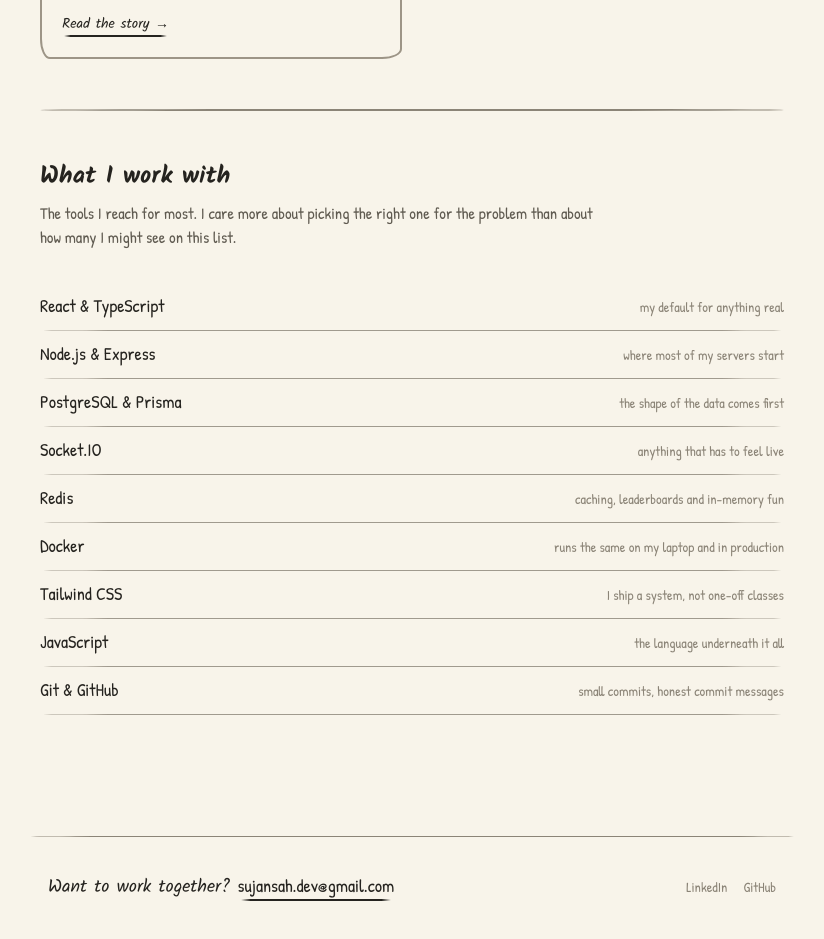
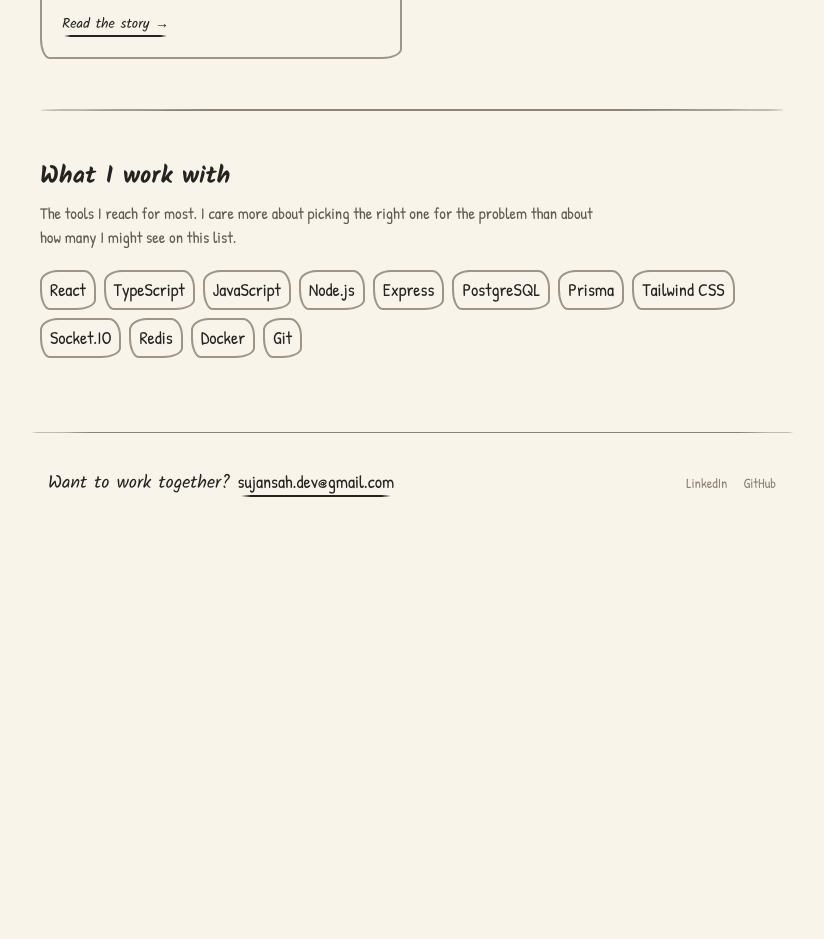
Before and after one commit to sujan17148/myPortfolio, a Next.js app: page / in a window 1280 px wide. Shown: the part 1529-2468 px from the top of the page, without its empty margins (228-1052 px from the left). After the commit the page ends 2067 px from the top, so only its background shows below. Built offline with nearby package versions, Linux system fonts and the light colour scheme; a web font is replaced by a local one.

Commit message:
Convert tech stack to string array with alternating hover rotation

```diff
--- a/src/components/home/TechStackSection.tsx
+++ b/src/components/home/TechStackSection.tsx
@@ -1,23 +1,23 @@
-import type { TechItem } from '@/types';
-
 interface TechStackSectionProps {
-  items: TechItem[];
+  items: readonly string[];
 }
 
 export function TechStackSection({ items }: TechStackSectionProps) {
   return (
-    <section id="tech-stack" className=" py-12">
+    <section id="tech-stack" className=" pt-12">
       <h2 className="text-2xl">What I work with</h2>
       <p className="mt-2 max-w-xl text-ink-soft">
         The tools I reach for most. I care more about picking the right one for the problem than
         about how many I might see on this list.
       </p>
 
-      <ul className="mt-8">
+      <ul className="mt-5 flex flex-wrap gap-2 items-center justify-start">
         {items.map((item) => (
-          <li key={item.name} className="sketch-row flex flex-wrap items-baseline gap-x-4 py-2.5">
-            <span className="text-lg">{item.name}</span>
-            <span className="ml-auto text-sm text-pencil">{item.description}</span>
+          <li
+            key={item}
+            className="cursor-default sketch-border border-2 px-2 py-1 transition-all duration-200 ease-out hover:-translate-y-0.5 odd:hover:-rotate-1 even:hover:rotate-1 hover:border-ink motion-reduce:transition-none motion-reduce:transform-none"
+          >
+            <span className="text-lg">{item}</span>
           </li>
         ))}
       </ul>
--- a/src/data/techstack.ts
+++ b/src/data/techstack.ts
@@ -1,40 +1,14 @@
-import type { TechItem } from "@/types";
-
-export const techStack: TechItem[] = [
-  {
-    name: 'React & TypeScript',
-    description: 'my default for anything real',
-  },
-  {
-    name: 'Node.js & Express',
-    description: 'where most of my servers start',
-  },
-  {
-    name: 'PostgreSQL & Prisma',
-    description: 'the shape of the data comes first',
-  },
-  {
-    name: 'Socket.IO',
-    description: 'anything that has to feel live',
-  },
-  {
-    name: 'Redis',
-    description: 'caching, leaderboards and in-memory fun',
-  },
-  {
-    name: 'Docker',
-    description: 'runs the same on my laptop and in production',
-  },
-  {
-    name: 'Tailwind CSS',
-    description: 'I ship a system, not one-off classes',
-  },
-  {
-    name: 'JavaScript',
-    description: 'the language underneath it all',
-  },
-  {
-    name: 'Git & GitHub',
-    description: 'small commits, honest commit messages',
-  },
-];
+export const techStack = [
+  'React',
+  'TypeScript',
+  'JavaScript',
+  'Node.js',
+  'Express',
+  'PostgreSQL',
+  'Prisma',
+  'Tailwind CSS',
+  'Socket.IO',
+  'Redis',
+  'Docker',
+  'Git',
+] as const;
--- a/src/types/index.ts
+++ b/src/types/index.ts
@@ -49,8 +49,3 @@
   demoUrl?: string;
   sections: ProjectContentSection[];
 }
-
-export interface TechItem {
-  name: string;
-  description: string;
-}
```
